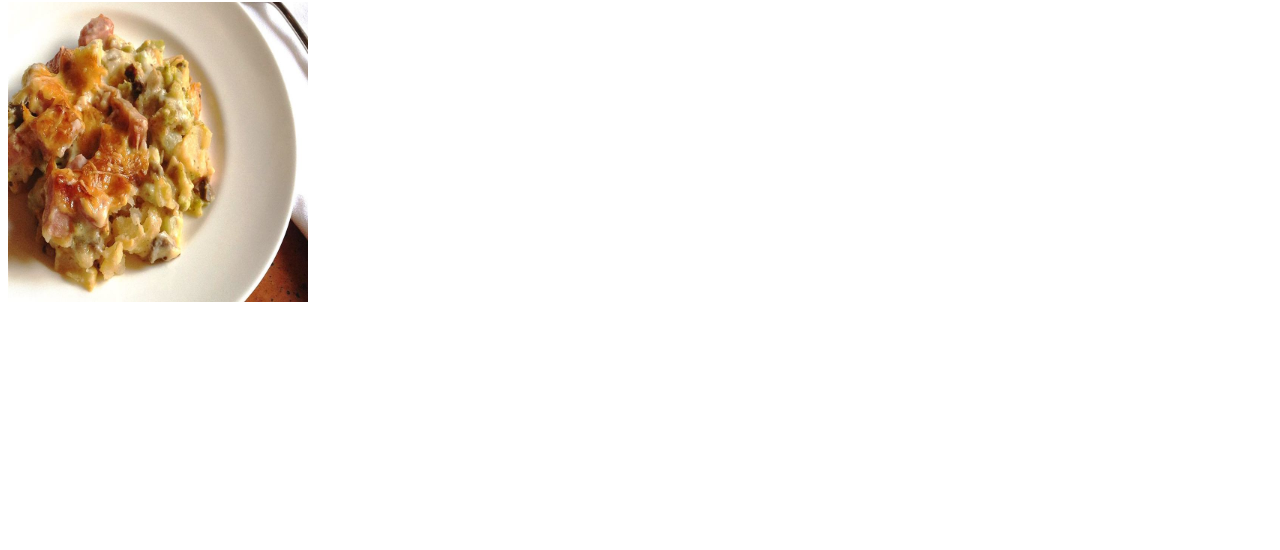
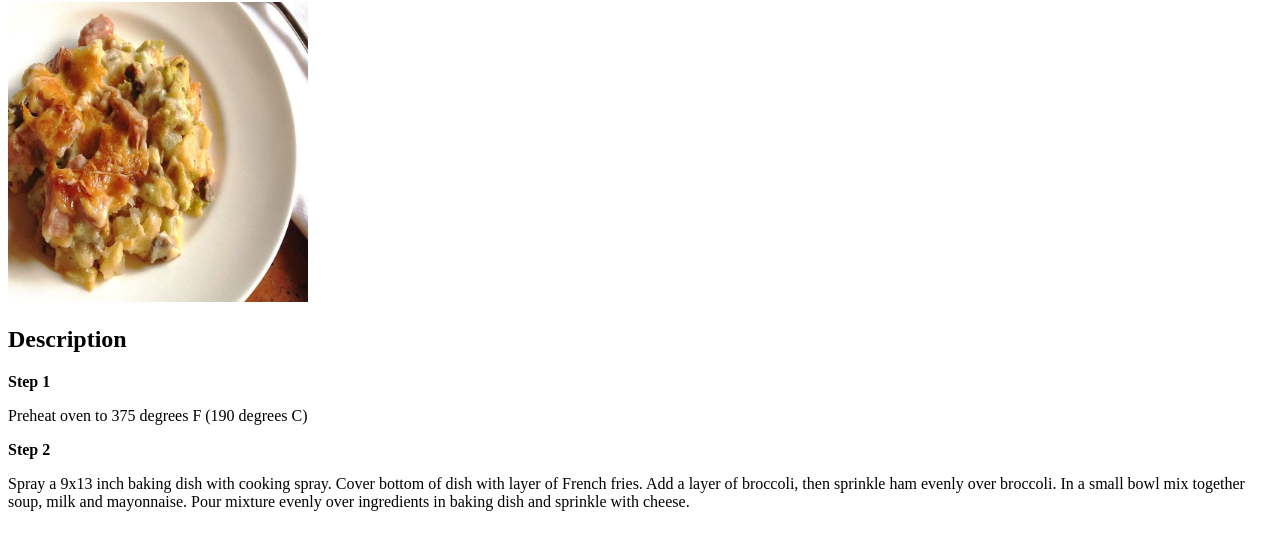
Before and after one commit to yomama262626/odin-recipes, a plain HTML site: page recipes/ham-potato-and-broccoli-casserol.html in a window 1280 px wide. Shown: the part 78-628 px from the top of the page. Drawn offline with Linux system fonts and the light colour scheme.

Commit message:
Add text description
Added text description to the recipes page.

```diff
--- a/recipes/ham-potato-and-broccoli-casserol.html
+++ b/recipes/ham-potato-and-broccoli-casserol.html
@@ -7,5 +7,12 @@
 <body>
     <H1>Ham,Potato and Broccoli Casserol</H1>
     <img src="../images/ham-potato-and-broccoli-casserol.jpg" height="300" width="300">
+    <h2>Description</h2>
+    <p><strong>Step 1</strong></p>
+    <p>Preheat oven to 375 degrees F (190 degrees C)</p>
+    <p>
+        <strong>Step 2</strong>
+    </p>
+    <p>Spray a 9x13 inch baking dish with cooking spray. Cover bottom of dish with layer of French fries. Add a layer of broccoli, then sprinkle ham evenly over broccoli. In a small bowl mix together soup, milk and mayonnaise. Pour mixture evenly over ingredients in baking dish and sprinkle with cheese.</p>
 </body>
 </html>
```
